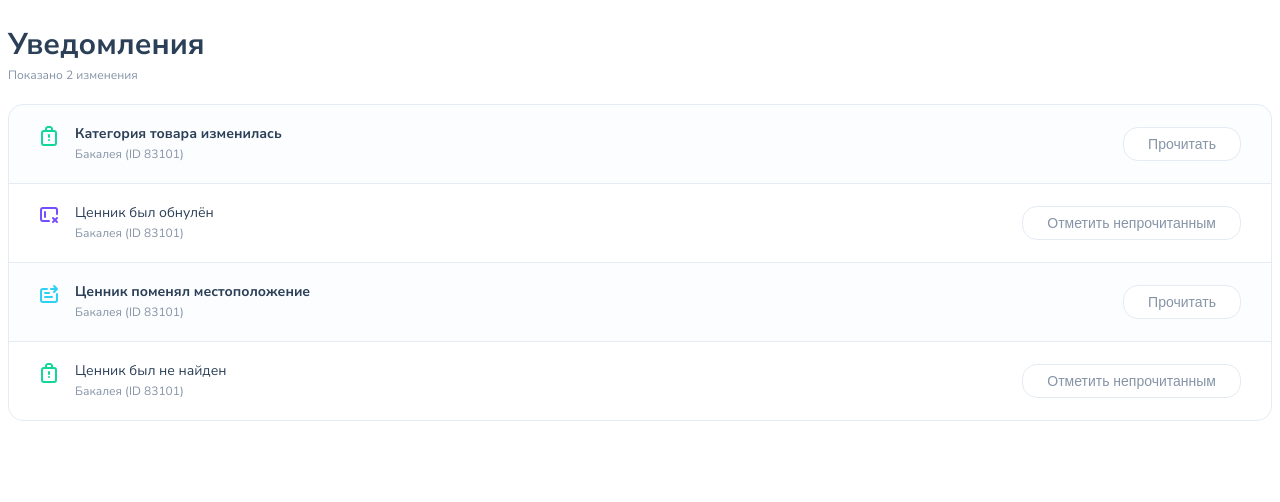
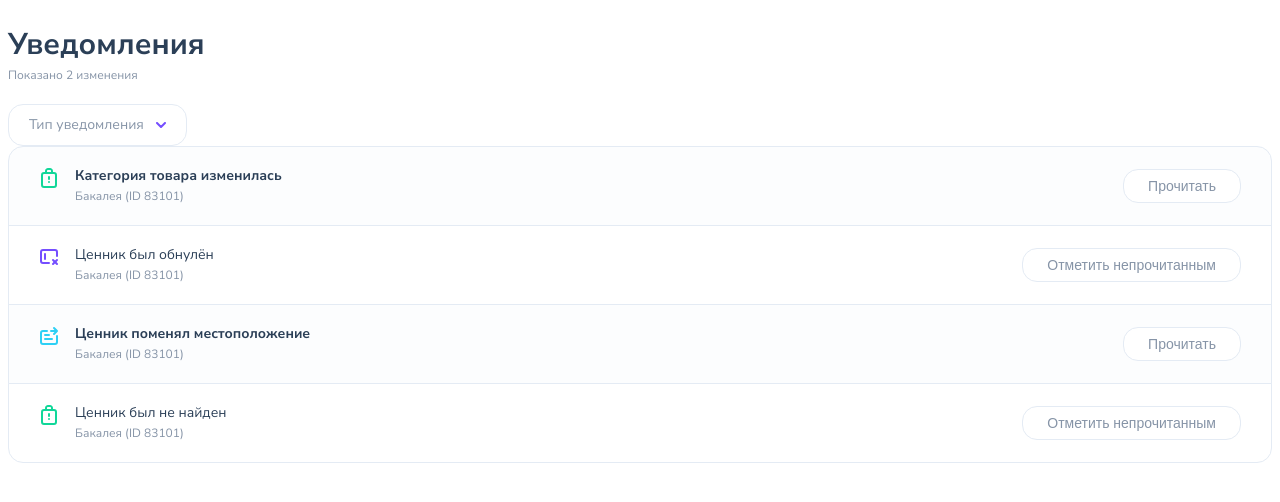
Before and after one commit to sovaz1997/notifications, a Vue app: page / in a window 1280 px wide. Shown: the top 502 px of the page. Built offline with nearby package versions, Linux system fonts and the light colour scheme.

Commit message:
feat: Dropdown

```diff
--- a/package.json
+++ b/package.json
@@ -10,7 +10,9 @@
   "dependencies": {
     "axios": "^0.21.1",
     "classnames": "^2.3.1",
+    "click-outside-vue3": "^4.0.1",
     "core-js": "^3.6.5",
+    "v-click-outside-x": "^4.1.3",
     "vue": "^3.0.0"
   },
   "devDependencies": {
--- /dev/null
+++ b/src/components/Dropdown/Dropdown.vue
@@ -0,0 +1,117 @@
+<template>
+  <div class="dropdown" ref="target">
+    <transition name="fade">
+    <div class="dropdown__field" :class="{ 'dropdown__field--hidden': opened }" @click="toggleOpen">
+      <Text v-if="selectedOption" :level="1" color="dark">{{ selectedOptionText }}</Text>
+      <Text v-else :level="1" color="light">{{ placeholder }}</Text>
+      <ArrowDown></ArrowDown>
+    </div>
+    </transition>
+    <transition name="fade">
+      <div class="dropdown__options" v-if="opened" v-click-outside="toggleOpen">
+        <div class="dropdown__option" v-for="option in options" :key="option.key" @click="selectOption(option)">
+          <Text color="dark" :level="1">{{ option.value }}</Text>
+        </div>
+      </div>
+    </transition>
+  </div>
+</template>
+
+<script lang="ts">
+import { defineComponent, PropType, } from 'vue';
+import Text from '@/components/Text.vue';
+import ArrowDown from '@/components/icons/ArrowDown.vue';
+import { DropdownOption } from '@/components/Dropdown/models';
+import vClickOutside from 'click-outside-vue3'
+
+export default defineComponent({
+  components: { ArrowDown, Text },
+
+  directives: {
+    clickOutside: vClickOutside.directive
+  },
+
+  props: {
+    options: {
+      required: true,
+      type: Array as PropType<DropdownOption[]>
+    },
+    placeholder: {
+      default: '',
+      type: String as PropType<string>
+    },
+  },
+
+  data() {
+    return {
+      selectedOption: null as string | null,
+      opened: false,
+      clickListener: 0,
+    }
+  },
+
+  computed: {
+    selectedOptionText() {
+      return this.selectedOption ? this.options?.find((option) => option.key === this.selectedOption)?.value : '';
+    }
+  },
+
+  methods: {
+    toggleOpen() {
+      this.opened = !this.opened;
+    },
+    selectOption(option: DropdownOption) {
+      this.toggleOpen();
+      this.selectedOption = option.key;
+    }
+  }
+});
+</script>
+
+<style scoped lang="scss">
+$border-radius: 15px;
+
+.dropdown {
+  position: relative;
+  z-index: 1;
+
+  &__field {
+    width: fit-content;
+    cursor: pointer;
+    border: 1px solid #E4EBF4;
+    border-radius: $border-radius;
+    padding: 12px 20px;
+    display: flex;
+    align-items: center;
+    gap: 12px;
+
+    &--hidden {
+      opacity: 0;
+    }
+  }
+
+  &__option {
+    padding: 16px;
+  }
+
+  &__options {
+    cursor: pointer;
+    background-color: #FFFFFF;
+    border-radius: $border-radius;
+    position: absolute;
+    left: 0;
+    top: 0;
+    z-index: 99;
+    box-shadow: 0 10px 20px rgba(186, 197, 211, 0.15);
+    border: 1px solid #E4EBF4;
+  }
+
+  .fade-enter-active, .fade-leave-active {
+    transition: opacity .2s;
+  }
+  .fade-enter-from, .fade-leave-to {
+    opacity: 0;
+  }
+}
+
+</style>
--- /dev/null
+++ b/src/components/Dropdown/models.ts
@@ -0,0 +1,4 @@
+export interface DropdownOption {
+  key: string;
+  value: string;
+}
--- a/src/components/NotificationList.vue
+++ b/src/components/NotificationList.vue
@@ -1,4 +1,5 @@
 <template>
+  <Dropdown :options="dropdownOptions" placeholder="Тип уведомления"></Dropdown>
   <div class="notification-list">
     <Notification
         v-for="(notification, i) in notifications"
@@ -16,9 +17,13 @@
 <script lang="ts">
 import { defineComponent } from 'vue';
 import Notification from '@/components/Notification.vue';
+import Dropdown from '@/components/Dropdown/Dropdown.vue';
+import { api } from '@/services/api.service';
+import { DropdownOption } from '@/components/Dropdown/models';
 
 export default defineComponent({
-  components: { Notification },
+  components: { Dropdown, Notification },
+
   data() {
     return {
       notifications: [
@@ -27,8 +32,10 @@ export default defineComponent({
         { id: '2', type: 3 },
         { id: '2', type: 4 },
       ],
+      dropdownOptions: [] as DropdownOption[],
     };
   },
+
   methods: {
     notificationIsFirst(index: number) {
       return index === 0;
@@ -37,6 +44,12 @@ export default defineComponent({
       return index === this.notifications.length - 1;
     },
   },
+
+  async created() {
+    const notificationTypes = await api.getNotificationTypes();
+
+    this.dropdownOptions = notificationTypes.map((type) => ({ key: type.id.toString(), value: type.name }));
+  }
 });
 </script>
 
--- /dev/null
+++ b/src/components/icons/ArrowDown.vue
@@ -0,0 +1,5 @@
+<template>
+  <svg width="10" height="6" viewBox="0 0 10 6" fill="none" xmlns="http://www.w3.org/2000/svg">
+    <path d="M9 1L5 5L1 1" stroke="#754EFF" stroke-width="2" stroke-linecap="round" stroke-linejoin="round"/>
+  </svg>
+</template>
--- a/src/services/api.service.ts
+++ b/src/services/api.service.ts
@@ -4,11 +4,11 @@ import { ProductionCategoryModel } from '@/models/production-category.model';
 import { memoize } from '@/utils/memoize';
 
 class ApiService {
-  private getNotificationTypes = memoize(async () => {
+  public getNotificationTypes: () => Promise<NotificationTypeModel[]> = memoize(async () => {
     return (await axios.get<NotificationTypeModel[]>('cases.json')).data;
   });
 
-  private getProductionCategories = memoize(async () => {
+  private getProductionCategories: () => Promise<ProductionCategoryModel[]> = memoize(async () => {
     return (await axios.get<ProductionCategoryModel[]>('list.json')).data;
   });
 
--- a/src/shims-vue.d.ts
+++ b/src/shims-vue.d.ts
@@ -4,3 +4,4 @@ declare module '*.vue' {
   const component: DefineComponent<{}, {}, any>
   export default component
 }
+declare module 'click-outside-vue3';
```
Also changed, not shown: src/components/Select.vue (deleted, +0 -25 lines), src/main.ts (+8 -3 lines), 1 other file (tests, documents, lock files or other folders).
